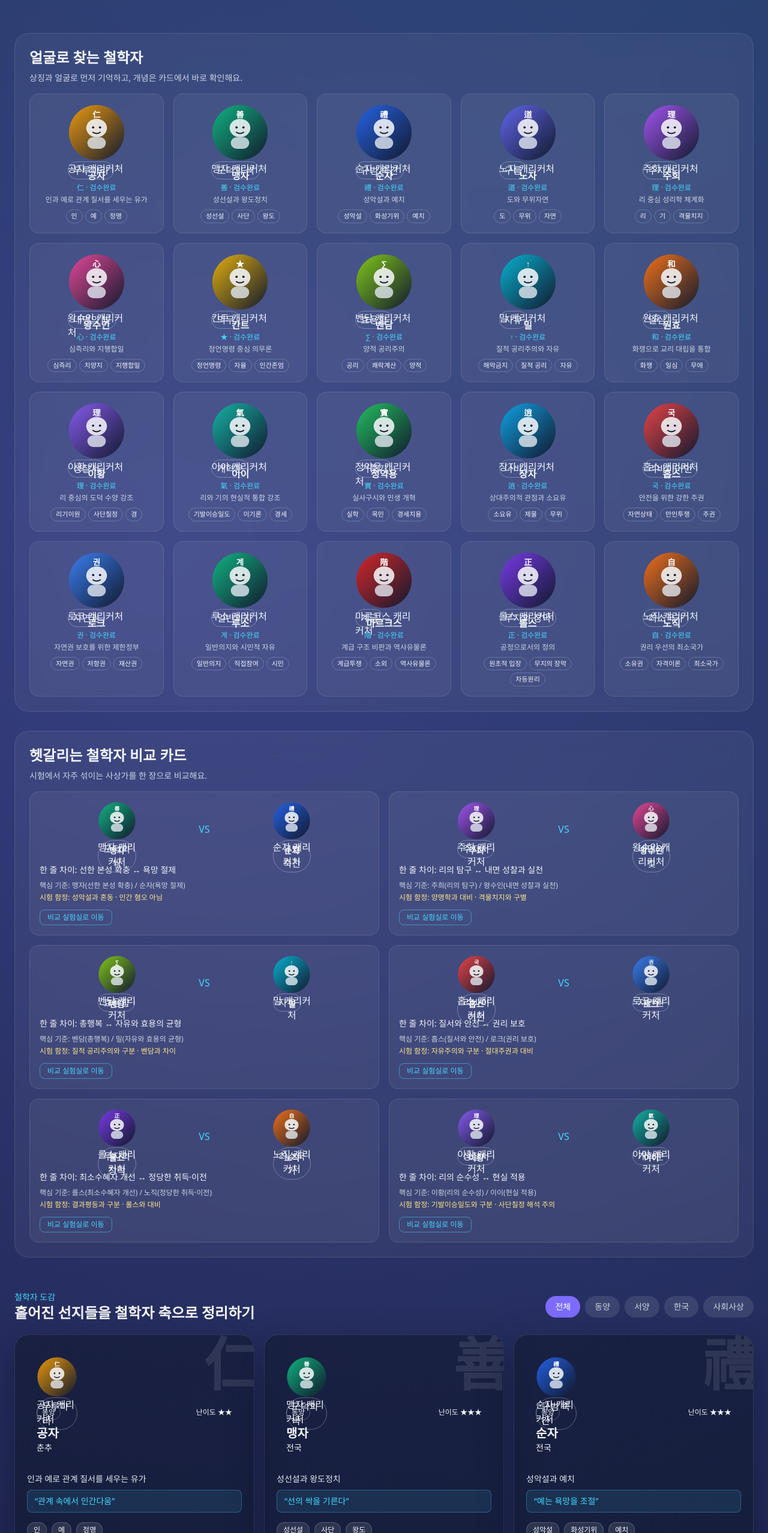
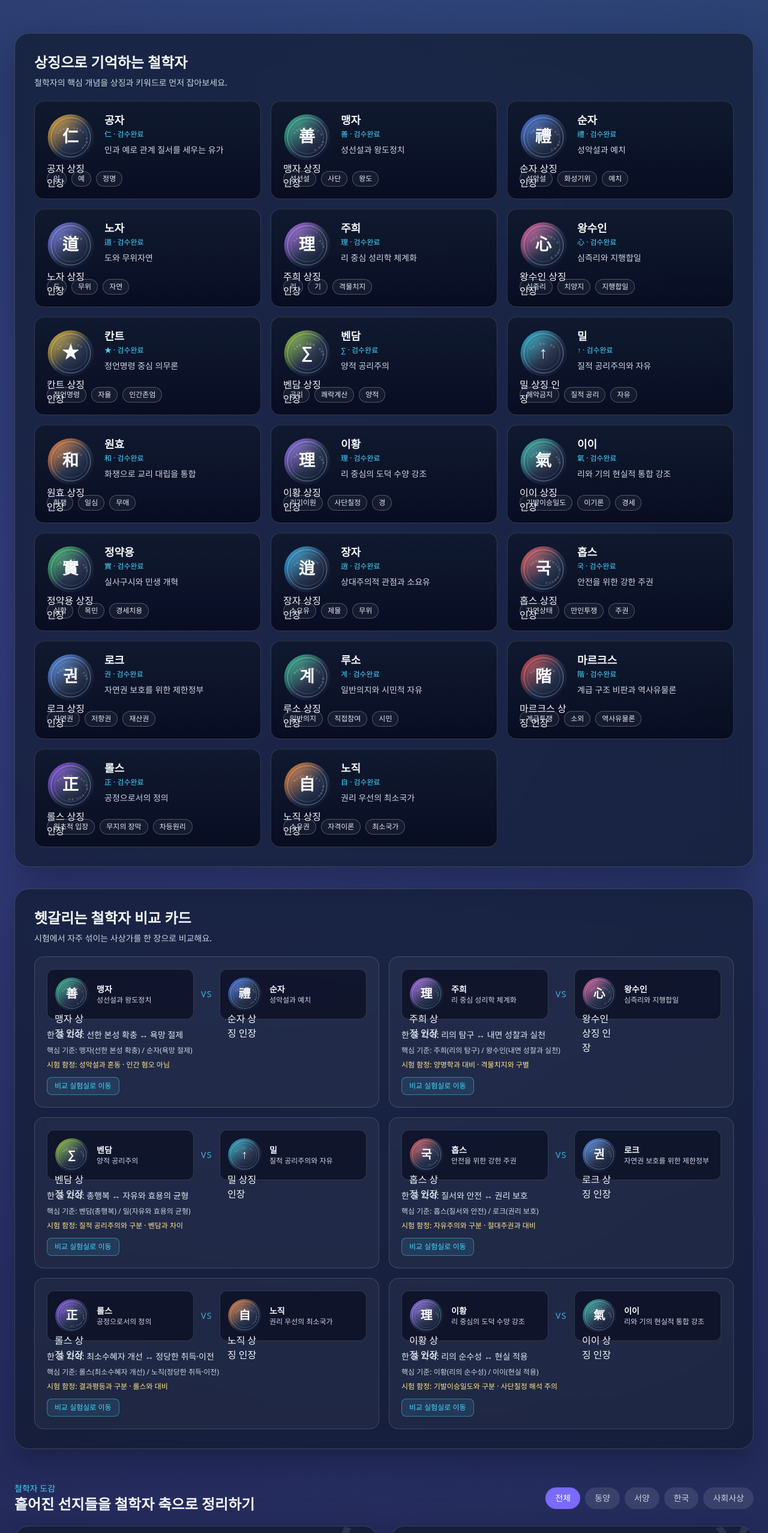
Before and after one commit to yogitobi31/yunsa-philosopher-atlas, a Next.js app: page / in a window 1280 px wide. Shown: the part 899-3454 px from the top of the page at 60% size. Built offline with nearby package versions, Linux system fonts and the light colour scheme.

Commit message:
Refine philosopher cards with premium symbolic seal design

```diff
--- a/app/philosophers/[id]/page.tsx
+++ b/app/philosophers/[id]/page.tsx
@@ -10,11 +10,14 @@ export default async function PhilosopherDetail({ params }: { params: Promise<{
 
   return (
     <main className="min-h-screen bg-hero-gradient px-4 py-8 md:px-6 md:py-10">
-      <div className="mx-auto max-w-5xl rounded-3xl glass p-6 md:p-10">
+      <div className="mx-auto max-w-5xl rounded-3xl glass p-6 md:p-10" style={{ wordBreak: "keep-all", whiteSpace: "normal" }}>
         <Link href="/" className="inline-flex rounded-full border border-white/20 bg-white/5 px-4 py-2 text-sm text-atlas-cyan transition hover:border-atlas-cyan/60">← 홈으로 돌아가기</Link>
-        <div className={`relative mt-4 overflow-hidden rounded-3xl bg-gradient-to-r ${p.accent} p-6`}>
-          <span className="absolute -right-3 top-0 text-9xl font-black text-white/15">{p.symbol}</span>
-          <div className="mb-3"><PhilosopherAvatar id={p.id} name={p.name} size={132} /></div><p className="text-sm text-slate-200">{p.period} · {p.region}</p>
+        <div className={`relative mt-4 overflow-hidden rounded-3xl border border-white/20 bg-gradient-to-r ${p.accent} p-6`}>
+          <span className="absolute -right-6 -top-8 text-[11rem] font-black text-white/10">{p.symbol}</span>
+          <div className="relative z-10 flex min-w-0 flex-col gap-4 md:flex-row md:items-start">
+            <PhilosopherAvatar id={p.id} name={p.name} size={124} />
+            <div className="min-w-0">
+              <p className="text-sm text-slate-200">{p.period} · {p.region}</p>
               <h1 className="mt-1 text-4xl font-bold">{p.name}</h1>
               <p className="mt-2 text-lg text-slate-100">{p.oneLine}</p>
               <p className="mt-3 text-sm italic text-slate-100">“{p.quoteLike}”</p>
@@ -25,8 +28,10 @@ export default async function PhilosopherDetail({ params }: { params: Promise<{
               <div className="mt-3 flex flex-wrap gap-2">{p.coreConcepts.map((tag) => <span key={tag} className="rounded-full border border-white/30 px-3 py-1 text-xs">{tag}</span>)}</div>
               {p.confusionPair && <p className="mt-3 inline-flex rounded-full border border-white/30 bg-white/10 px-3 py-1 text-xs">헷갈리는 상대: {p.confusionPair}</p>}
             </div>
+          </div>
+        </div>
 
-        <div className="mt-5 rounded-2xl border border-emerald-300/40 bg-emerald-300/10 p-4 text-sm text-emerald-100"><p className="font-semibold">반드시 알아야 할 것</p><ul className="mt-2 list-disc pl-5">{p.mustKnow.map((item)=><li key={item}>{item}</li>)}</ul></div>
+        <div className="mt-5 rounded-2xl border border-emerald-300/40 bg-emerald-300/10 p-4 text-sm text-emerald-100"><p className="font-semibold">반드시 알아야 할 것</p><ul className="mt-2 list-disc pl-5">{p.mustKnow.map((item) => <li key={item}>{item}</li>)}</ul></div>
         <div className="mt-3 rounded-2xl border border-amber-300/40 bg-amber-300/10 p-4 text-sm text-amber-100"><p className="font-semibold">시험 경고</p><p className="mt-1">{p.examWarning}</p></div>
         <div className="mt-6 grid gap-4 md:grid-cols-2">
           <Info title="핵심 정체성" text={p.keyStandard} /><Info title="인간관" text={p.viewOfHuman} />
--- a/components/AtlasSection.tsx
+++ b/components/AtlasSection.tsx
@@ -19,7 +19,7 @@ export function AtlasSection() {
           {regionFilters.map((r) => <button key={r} onClick={() => setFilter(r)} className={`rounded-full px-4 py-2 text-sm ${filter===r ? "bg-atlas-accent text-white" : "bg-white/10 text-slate-300"}`}>{r}</button>)}
         </div>
       </div>
-      <div className="grid gap-4 sm:grid-cols-2 lg:grid-cols-3">
+      <div className="grid gap-5 md:grid-cols-2 2xl:grid-cols-3">
         {list.map((philosopher) => <PhilosopherCard key={philosopher.id} philosopher={philosopher} />)}
       </div>
     </section>
--- a/components/PhilosopherCard.tsx
+++ b/components/PhilosopherCard.tsx
@@ -4,23 +4,25 @@ import { PhilosopherAvatar } from "@/src/components/philosopher-visuals/Philosop
 
 export function PhilosopherCard({ philosopher }: { philosopher: Philosopher }) {
   return (
-    <Link href={`/philosophers/${philosopher.id}`} className="group relative overflow-hidden rounded-3xl border border-white/10 bg-slate-900/55 p-5 shadow-premium transition duration-300 hover:-translate-y-1 hover:border-atlas-cyan/60 hover:bg-slate-900/80">
-      <span className="absolute -right-3 top-0 text-8xl font-black text-white/10">{philosopher.symbol}</span>
-      <div className={`rounded-2xl bg-gradient-to-r ${philosopher.accent} p-4`}><div className="mb-3"><PhilosopherAvatar id={philosopher.id} name={philosopher.name} size={68} /></div>
-        <div className="mb-2 flex items-center justify-between text-xs">
-          <span className="rounded-full border border-white/25 px-2 py-1">{philosopher.region}</span>
-          <span className="text-slate-100">난이도 {'★'.repeat(philosopher.difficulty)}</span>
+    <Link href={`/philosophers/${philosopher.id}`} className="group relative min-w-0 overflow-hidden rounded-3xl border border-white/15 bg-slate-900/65 p-6 shadow-premium transition duration-300 hover:-translate-y-1 hover:border-atlas-cyan/60 hover:bg-slate-900/80">
+      <span className="pointer-events-none absolute -right-3 top-0 text-8xl font-black text-white/10">{philosopher.symbol}</span>
+      <div className="relative z-10 flex min-w-0 items-start gap-4" style={{ wordBreak: "keep-all", whiteSpace: "normal" }}>
+        <PhilosopherAvatar id={philosopher.id} name={philosopher.name} size={72} />
+        <div className="min-w-0 flex-1">
+          <h3 className="text-2xl font-semibold leading-tight">{philosopher.name}</h3>
+          <p className="mt-1 text-xs text-slate-300">{philosopher.period} · {philosopher.region}</p>
+          <div className="mt-2 flex flex-wrap items-center gap-2 text-xs">
+            <span className="rounded-full border border-white/25 px-2.5 py-1">난이도 {'★'.repeat(philosopher.difficulty)}</span>
+            <span className="rounded-full border border-white/25 px-2.5 py-1">검수 {philosopher.reviewStatus}</span>
+          </div>
         </div>
-        <h3 className="text-xl font-semibold">{philosopher.name}</h3>
-        <p className="text-sm text-slate-100">{philosopher.period}</p>
       </div>
-      <p className="mt-4 text-sm text-slate-200">{philosopher.oneLine}</p>
-      <p className="mt-2 rounded-lg border border-atlas-cyan/30 bg-atlas-cyan/10 px-3 py-2 text-sm text-atlas-cyan">“{philosopher.quoteLike}”</p>
-      <div className="mt-4 flex flex-wrap gap-2">
-        {philosopher.coreConcepts.slice(0, 4).map((concept) => <span key={concept} className="rounded-full border border-white/20 bg-white/10 px-2.5 py-1 text-xs">{concept}</span>)}
-      </div>
-      <p className="mt-3 inline-flex rounded-full border border-amber-300/40 bg-amber-400/15 px-3 py-1 text-xs text-amber-200">시험 함정: {philosopher.trapPreview}</p>
-      {philosopher.confusionPair && <p className="mt-2 text-xs text-slate-300">헷갈리는 상대: {philosopher.confusionPair}</p>}<p className="mt-2 text-xs text-slate-400">검수 상태: {philosopher.reviewStatus}</p>
+
+      <p className="mt-4 text-sm leading-relaxed text-slate-200">{philosopher.oneLine}</p>
+      {philosopher.quoteLike && <p className="mt-3 rounded-xl border border-atlas-cyan/30 bg-atlas-cyan/10 px-3 py-2 text-sm text-atlas-cyan">“{philosopher.quoteLike}”</p>}
+      <div className="mt-4 flex flex-wrap gap-2">{philosopher.coreConcepts.slice(0, 4).map((concept) => <span key={concept} className="rounded-full border border-white/25 bg-white/10 px-2.5 py-1 text-xs">{concept}</span>)}</div>
+      <p className="mt-3 inline-flex rounded-full border border-amber-300/35 bg-amber-400/15 px-3 py-1 text-xs text-amber-200">시험 함정: {philosopher.trapPreview}</p>
+      {philosopher.confusionPair && <p className="mt-2 text-xs text-slate-300">헷갈리는 상대: {philosopher.confusionPair}</p>}
     </Link>
   );
 }
--- a/components/VisualStudySections.tsx
+++ b/components/VisualStudySections.tsx
@@ -2,19 +2,20 @@ import Link from "next/link";
 import { philosophers } from "@/data/philosophers";
 import { PhilosopherAvatar } from "@/src/components/philosopher-visuals/PhilosopherAvatar";
 
-const comparePairs = [["mencius","xunzi"],["zhu_xi","wang_yangming"],["bentham","mill"],["hobbes","locke"],["rawls","nozick"],["yi_hwang","yi_i"]] as const;
+const comparePairs = [["mencius", "xunzi"], ["zhu_xi", "wang_yangming"], ["bentham", "mill"], ["hobbes", "locke"], ["rawls", "nozick"], ["yi_hwang", "yi_i"]] as const;
 
 export function VisualStudySections() {
-  return <section className="space-y-8">
-    <div id="face-finder" className="rounded-3xl glass p-6">
-      <h3 className="text-2xl font-bold">얼굴로 찾는 철학자</h3>
-      <p className="mt-2 text-sm text-slate-300">상징과 얼굴로 먼저 기억하고, 개념은 카드에서 바로 확인해요.</p>
-      <div className="mt-4 grid gap-4 sm:grid-cols-2 lg:grid-cols-4 xl:grid-cols-5">{philosophers.map((p)=><Link key={p.id} href={`/philosophers/${p.id}`} className="group rounded-2xl border border-white/10 bg-white/5 p-4 hover:border-atlas-cyan/60"><div className="mx-auto w-fit"><PhilosopherAvatar id={p.id} name={p.name} size={96} /></div><p className="mt-3 text-center font-semibold">{p.name}</p><p className="text-center text-xs text-atlas-cyan">{p.symbol} · {p.reviewStatus}</p><p className="mt-1 text-center text-xs text-slate-300">{p.oneLine}</p><div className="mt-2 flex flex-wrap justify-center gap-1">{p.coreConcepts.slice(0,3).map((c)=><span key={c} className="rounded-full border border-white/20 px-2 py-0.5 text-[11px]">{c}</span>)}</div></Link>)}</div>
+  return <section className="space-y-9">
+    <div id="face-finder" className="rounded-3xl border border-white/15 bg-slate-900/65 p-6 shadow-premium backdrop-blur-xl md:p-8">
+      <h3 className="text-2xl font-bold">상징으로 기억하는 철학자</h3>
+      <p className="mt-2 text-sm text-slate-300">철학자의 핵심 개념을 상징과 키워드로 먼저 잡아보세요.</p>
+      <div className="mt-5 grid gap-4 sm:grid-cols-2 xl:grid-cols-3 2xl:grid-cols-4">{philosophers.map((p) => <Link key={p.id} href={`/philosophers/${p.id}`} className="group min-w-0 rounded-2xl border border-white/15 bg-gradient-to-b from-slate-900/80 to-slate-950/75 p-5 transition duration-300 hover:-translate-y-0.5 hover:border-atlas-cyan/50 hover:shadow-[0_14px_30px_rgba(56,189,248,0.18)]"><div className="flex items-start gap-4"><PhilosopherAvatar id={p.id} name={p.name} size={80} /><div className="min-w-0" style={{ wordBreak: "keep-all", whiteSpace: "normal" }}><p className="text-lg font-semibold leading-tight">{p.name}</p><p className="mt-1 text-xs text-atlas-cyan">{p.symbol} · {p.reviewStatus}</p><p className="mt-2 text-sm text-slate-300">{p.oneLine}</p></div></div><div className="mt-4 flex flex-wrap gap-2">{p.coreConcepts.slice(0, 3).map((c) => <span key={c} className="rounded-full border border-white/25 bg-white/[0.05] px-2.5 py-1 text-xs text-slate-200">{c}</span>)}</div></Link>)}</div>
     </div>
-    <div className="rounded-3xl glass p-6"><h3 className="text-2xl font-bold">헷갈리는 철학자 비교 카드</h3><p className="mt-2 text-sm text-slate-300">시험에서 자주 섞이는 사상가를 한 장으로 비교해요.</p><div className="mt-4 grid gap-4 md:grid-cols-2">{comparePairs.map(([l,r])=>{const left=philosophers.find(p=>p.id===l)!;const right=philosophers.find(p=>p.id===r)!;return <article key={l+r} className="rounded-2xl border border-white/10 bg-white/5 p-4"><div className="grid grid-cols-[1fr_auto_1fr] items-center gap-2"><Mini p={left}/><span className="text-atlas-cyan">VS</span><Mini p={right}/></div><p className="mt-3 text-sm">한 줄 차이: {left.keyStandard} ↔ {right.keyStandard}</p><p className="mt-2 text-xs text-slate-300">핵심 기준: {left.name}({left.keyStandard}) / {right.name}({right.keyStandard})</p><p className="mt-1 text-xs text-amber-200">시험 함정: {left.trapPreview} · {right.trapPreview}</p><Link href="#lab" className="mt-3 inline-block rounded-lg border border-atlas-cyan/50 px-3 py-1 text-xs text-atlas-cyan">비교 실험실로 이동</Link></article>;})}</div></div>
+
+    <div className="rounded-3xl border border-white/15 bg-slate-900/65 p-6 shadow-premium backdrop-blur-xl md:p-8"><h3 className="text-2xl font-bold">헷갈리는 철학자 비교 카드</h3><p className="mt-2 text-sm text-slate-300">시험에서 자주 섞이는 사상가를 한 장으로 비교해요.</p><div className="mt-5 grid gap-4 xl:grid-cols-2">{comparePairs.map(([l, r]) => {const left = philosophers.find(p => p.id === l)!; const right = philosophers.find(p => p.id === r)!; return <article key={l + r} className="min-w-0 rounded-2xl border border-white/15 bg-white/[0.04] p-5"><div className="grid items-stretch gap-3 md:grid-cols-[1fr_auto_1fr]"><Mini p={left} /><div className="flex items-center justify-center text-sm font-medium tracking-widest text-atlas-cyan/80">VS</div><Mini p={right} /></div><p className="mt-4 text-sm text-slate-200" style={{ wordBreak: "keep-all" }}>한 줄 차이: {left.keyStandard} ↔ {right.keyStandard}</p><p className="mt-2 text-xs text-slate-300">핵심 기준: {left.name}({left.keyStandard}) / {right.name}({right.keyStandard})</p><p className="mt-2 text-xs text-amber-200">시험 함정: {left.trapPreview} · {right.trapPreview}</p><Link href="#lab" className="mt-3 inline-block rounded-lg border border-atlas-cyan/45 bg-atlas-cyan/10 px-3 py-1.5 text-xs text-atlas-cyan">비교 실험실로 이동</Link></article>;})}</div></div>
   </section>;
 }
 
-function Mini({ p }: { p: (typeof philosophers)[number] }) { return <div className="text-center"><div className="mx-auto w-fit"><PhilosopherAvatar id={p.id} name={p.name} size={64} /></div><p className="mt-2 text-sm font-semibold">{p.name}</p></div>; }
+function Mini({ p }: { p: (typeof philosophers)[number] }) { return <div className="min-w-0 rounded-xl border border-white/15 bg-slate-950/55 p-3 text-left"><div className="flex items-center gap-3"><PhilosopherAvatar id={p.id} name={p.name} size={58} /><div className="min-w-0" style={{ wordBreak: "keep-all", whiteSpace: "normal" }}><p className="text-sm font-semibold">{p.name}</p><p className="text-xs text-slate-300">{p.oneLine}</p></div></div></div>; }
 
-export function OneCutSummaryCard({ id }: { id: string }) { const p = philosophers.find((item) => item.id === id); if (!p) return null; return <article className="rounded-2xl border border-white/15 bg-slate-900/60 p-4"><div className="flex gap-3"><PhilosopherAvatar id={p.id} name={p.name} size={72} /><div><h4 className="font-semibold">{p.name}</h4><p className="text-xs text-slate-300">{p.oneLine}</p><p className="mt-2 text-xs">개념: {p.coreConcepts.slice(0,3).join(", ")}</p><ul className="mt-2 list-disc pl-4 text-xs text-slate-200"><li>{p.mustKnow[0]}</li></ul><p className="mt-1 text-xs text-amber-200">시험 경고: {p.examWarning}</p></div></div></article>; }
+export function OneCutSummaryCard({ id }: { id: string }) { const p = philosophers.find((item) => item.id === id); if (!p) return null; return <article className="rounded-2xl border border-white/15 bg-slate-900/60 p-4"><div className="flex min-w-0 gap-3"><PhilosopherAvatar id={p.id} name={p.name} size={72} /><div className="min-w-0" style={{ wordBreak: "keep-all", whiteSpace: "normal" }}><h4 className="font-semibold">{p.name}</h4><p className="text-xs text-slate-300">{p.oneLine}</p><p className="mt-2 text-xs">개념: {p.coreConcepts.slice(0, 3).join(", ")}</p><ul className="mt-2 list-disc pl-4 text-xs text-slate-200"><li>{p.mustKnow[0]}</li></ul><p className="mt-1 text-xs text-amber-200">시험 경고: {p.examWarning}</p></div></div></article>; }
--- a/src/components/philosopher-visuals/PhilosopherAvatar.tsx
+++ b/src/components/philosopher-visuals/PhilosopherAvatar.tsx
@@ -2,25 +2,38 @@ import { avatarData } from "./avatarData";
 
 export function PhilosopherAvatar({ id, name, size = 88 }: { id: string; name: string; size?: number }) {
   const meta = avatarData[id] ?? { accentHex: "#64748b", symbol: "哲", cue: "사유" };
+  const orbitId = `orbit-${id}`;
+
   return (
     <div className="relative shrink-0" style={{ width: size, height: size }}>
-      <svg viewBox="0 0 100 100" className="h-full w-full">
+      <svg viewBox="0 0 100 100" className="h-full w-full" role="img" aria-label={`${name} 상징 인장`}>
         <defs>
           <linearGradient id={`grad-${id}`} x1="0" y1="0" x2="1" y2="1">
-            <stop offset="0%" stopColor={meta.accentHex} stopOpacity="0.95" />
-            <stop offset="100%" stopColor="#0f172a" stopOpacity="0.95" />
+            <stop offset="0%" stopColor={meta.accentHex} stopOpacity="0.9" />
+            <stop offset="55%" stopColor="#17233f" stopOpacity="0.95" />
+            <stop offset="100%" stopColor="#0b1228" stopOpacity="0.98" />
           </linearGradient>
+          <radialGradient id={`inner-${id}`} cx="35%" cy="28%" r="75%">
+            <stop offset="0%" stopColor="#ffffff" stopOpacity="0.2" />
+            <stop offset="100%" stopColor="#ffffff" stopOpacity="0" />
+          </radialGradient>
         </defs>
+
         <circle cx="50" cy="50" r="48" fill={`url(#grad-${id})`} />
-        <ellipse cx="50" cy="42" rx="18" ry="16" fill="#f8fafc" fillOpacity="0.85" />
-        <rect x="34" y="58" width="32" height="20" rx="10" fill="#e2e8f0" fillOpacity="0.8" />
-        <circle cx="44" cy="41" r="2" fill="#0f172a" />
-        <circle cx="56" cy="41" r="2" fill="#0f172a" />
-        <path d="M43 49 Q50 54 57 49" stroke="#0f172a" strokeWidth="2" fill="none" />
-        <text x="50" y="24" textAnchor="middle" fontSize="14" fill="#fff" fontWeight="700">{meta.symbol}</text>
+        <circle cx="50" cy="50" r="48" fill={`url(#inner-${id})`} />
+        <circle cx="50" cy="50" r="41" fill="none" stroke="rgba(248,250,252,0.5)" strokeWidth="1" />
+        <circle cx="50" cy="50" r="34" fill="none" stroke="rgba(125,211,252,0.35)" strokeWidth="0.9" />
+
+        <path id={orbitId} d="M18 56 C24 24, 76 24, 82 56 C76 84, 24 84, 18 56 Z" fill="none" />
+        <text fontSize="5.4" fill="rgba(226,232,240,0.55)" letterSpacing="1.4">
+          <textPath href={`#${orbitId}`} startOffset="8%">{meta.cue} · {meta.cue} · {meta.cue}</textPath>
+        </text>
+
+        <text x="50" y="60" textAnchor="middle" fontSize="34" fill="#f8fafc" fontWeight="700" style={{ letterSpacing: "0.04em" }}>
+          {meta.symbol}
+        </text>
       </svg>
-      <span className="absolute -bottom-2 left-1/2 -translate-x-1/2 rounded-full border border-white/30 bg-slate-950/80 px-2 py-0.5 text-[10px] text-slate-100">{meta.cue}</span>
-      <span className="sr-only">{name} 캐리커처</span>
+      <span className="sr-only">{name} 상징 인장</span>
     </div>
   );
 }
```
Lines whose indentation alone changed are shown as unchanged.
